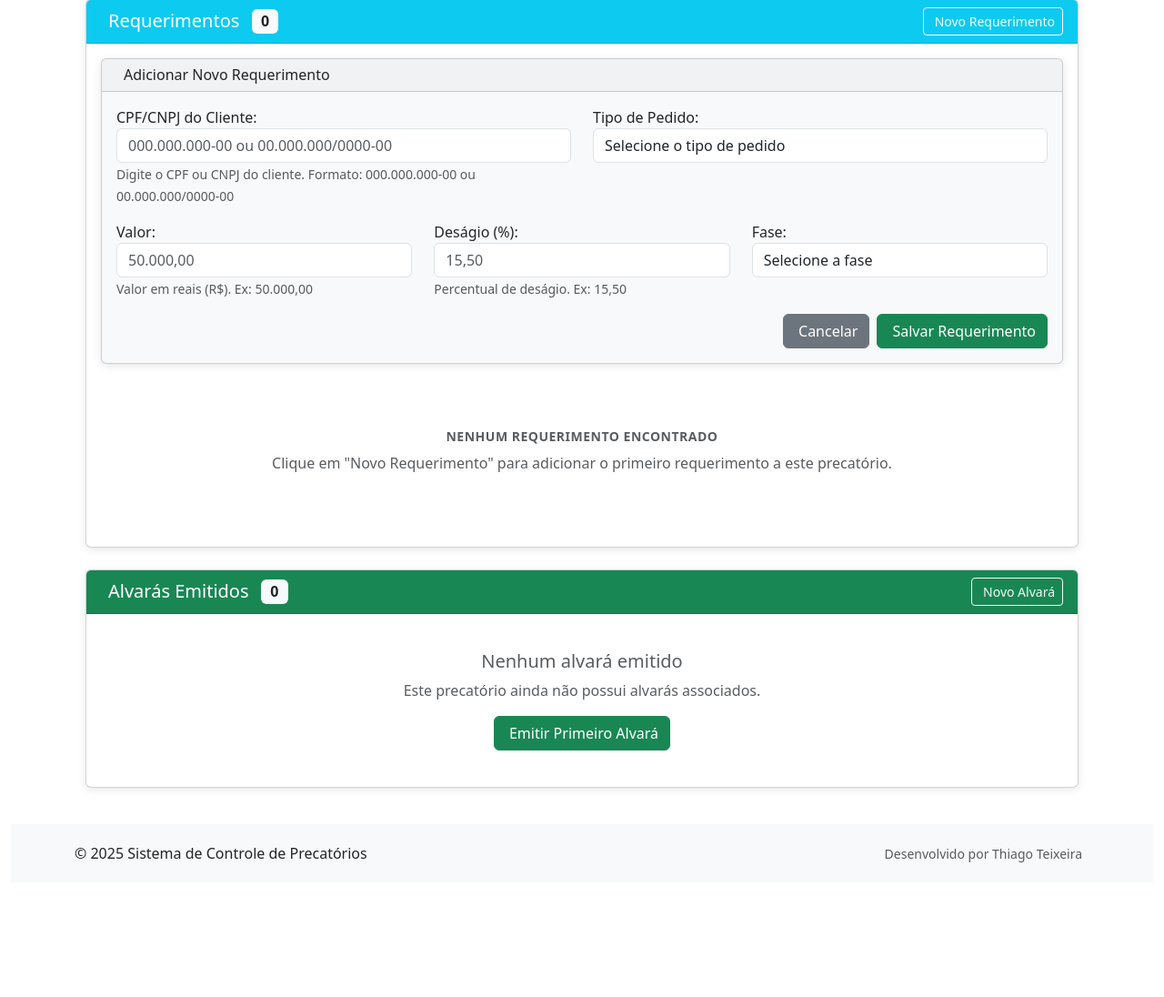
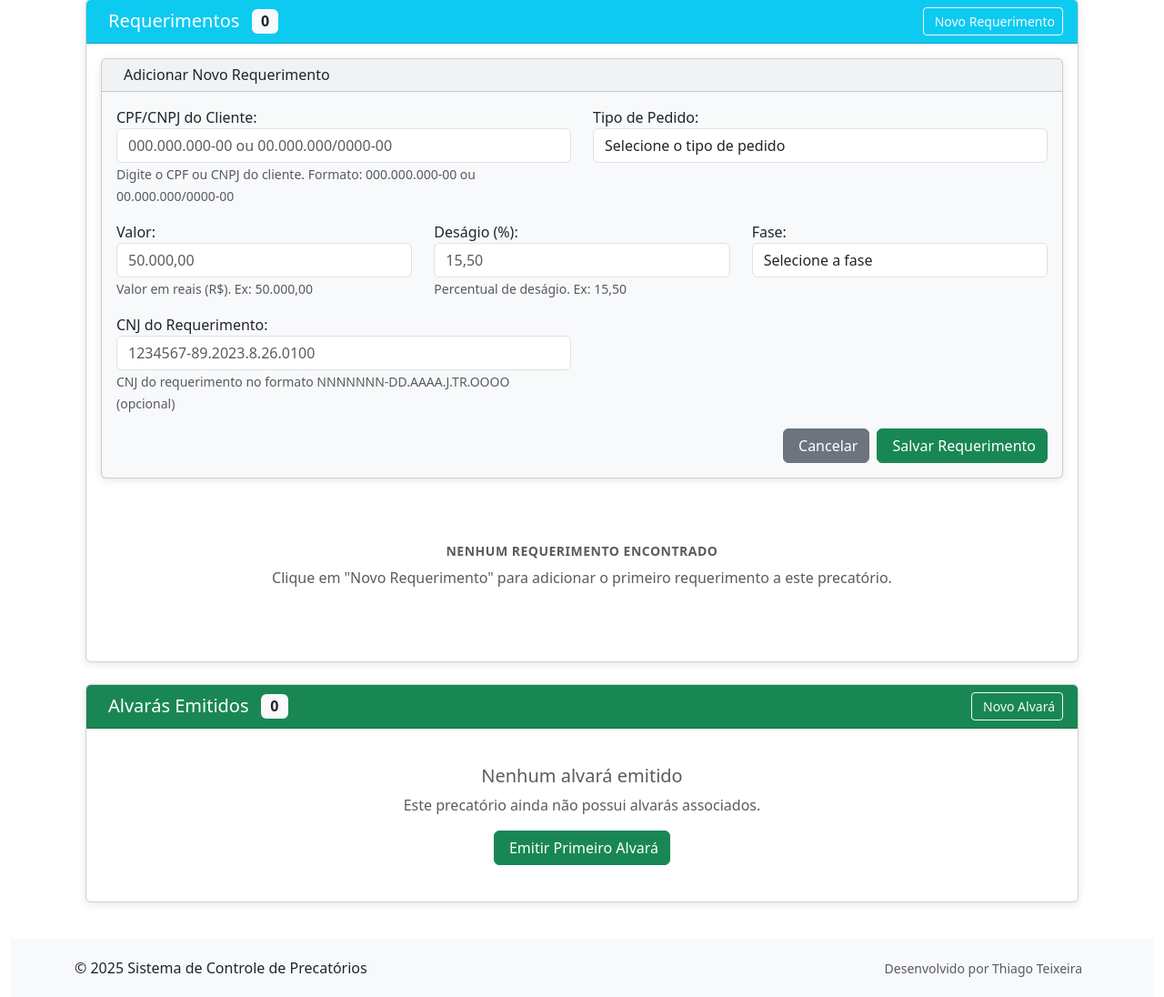
Before and after one commit to thsteixeira/precatorios, a Django app: page /precatorios/Sample/ in a window 1280 px wide, after a click on "Novo Requerimento". Shown: the part 1509-2605 px from the top of the page at 91% size. Before the commit the page ends 2457 px from the top, so only its background shows below. Run offline with Django 3.2, Linux system fonts and the light colour scheme; a user stored in the database is signed in; tables that the repository leaves empty hold one stand-in row (values such as "Sample post"); some libraries are stand-ins or nearby versions.

Commit message:
adding field cnj to requerimento model

```diff
--- a/precapp/forms.py
+++ b/precapp/forms.py
@@ -1579,6 +1579,19 @@
         })
     )
 
+    cnj = forms.CharField(
+        max_length=29,
+        label='CNJ do Requerimento',
+        help_text='CNJ do requerimento no formato NNNNNNN-DD.AAAA.J.TR.OOOO (opcional)',
+        required=False,
+        widget=forms.TextInput(attrs={
+            'class': 'form-control',
+            'placeholder': '1234567-89.2023.8.26.0100',
+            'pattern': r'\d{7}-\d{2}\.\d{4}\.\d{1}\.\d{2}\.\d{4}',
+            'title': 'CNJ no formato: NNNNNNN-DD.AAAA.J.TR.OOOO'
+        })
+    )
+
     def __init__(self, *args, **kwargs):
         self.precatorio = kwargs.pop('precatorio', None)
         super().__init__(*args, **kwargs)
@@ -1614,9 +1627,19 @@
                 raise forms.ValidationError(f'Não foi encontrado um cliente com o documento "{cpf}". Verifique se o número está correto ou cadastre o cliente primeiro.')
         return cpf
 
+    def clean_cnj(self):
+        """Validate CNJ format if provided"""
+        cnj = self.cleaned_data.get('cnj')
+        if cnj:  # Only validate if CNJ is provided (it's optional)
+            try:
+                validate_cnj(cnj)
+            except ValidationError as e:
+                raise forms.ValidationError(str(e))
+        return cnj
+
     class Meta:
         model = Requerimento
-        fields = ["valor", "desagio", "pedido", "fase"]
+        fields = ["valor", "desagio", "pedido", "fase", "cnj"]
 
         widgets = {
             'pedido': forms.Select(attrs={
--- a/precapp/models.py
+++ b/precapp/models.py
@@ -1336,6 +1336,14 @@
         help_text="Fase principal atual do requerimento"
     )
 
+    # Optional CNJ field for requerimento
+    cnj = models.CharField(
+        max_length=29,  # CNJ format: NNNNNNN-DD.AAAA.J.TR.OOOO (29 characters)
+        null=True,
+        blank=True,
+        help_text="CNJ do requerimento no formato NNNNNNN-DD.AAAA.J.TR.OOOO"
+    )
+
     # Audit fields for tracking fase changes
     fase_ultima_alteracao = models.DateTimeField(
         null=True,
--- a/precapp/templates/precapp/precatorio_detail.html
+++ b/precapp/templates/precapp/precatorio_detail.html
@@ -936,6 +936,22 @@
                                         </div>
                                     </div>
                                 </div>
+                                <div class="row">
+                                    <div class="col-md-6">
+                                        <div class="mb-3">
+                                            {{ requerimento_form.cnj.label_tag }}
+                                            {{ requerimento_form.cnj }}
+                                            {% if requerimento_form.cnj.help_text %}
+                                                <small class="form-text text-muted">{{ requerimento_form.cnj.help_text }}</small>
+                                            {% endif %}
+                                            {% if requerimento_form.cnj.errors %}
+                                                <div class="text-danger small">
+                                                    {% for error in requerimento_form.cnj.errors %}{{ error }}{% endfor %}
+                                                </div>
+                                            {% endif %}
+                                        </div>
+                                    </div>
+                                </div>
                                 <div class="d-flex justify-content-end">
                                     <button type="button" class="btn btn-secondary me-2" data-bs-toggle="collapse" data-bs-target="#novoRequerimentoForm">
                                         <i class="fas fa-times me-1"></i>Cancelar
@@ -956,6 +972,7 @@
                             <thead class="table-light">
                                 <tr>
                                     <th>Cliente</th>
+                                    <th>CNJ Requerimento</th>
                                     <th>Tipo de Pedido</th>
                                     <th>Valor</th>
                                     <th>Deságio</th>
@@ -976,6 +993,13 @@
                                                 <small class="text-muted">CPF ou CNPJ: {{ requerimento.cliente.cpf }}</small>
                                             </div>
                                         </div>
+                                    </td>
+                                    <td>
+                                        {% if requerimento.cnj %}
+                                            <span class="fw-bold text-info">{{ requerimento.cnj }}</span>
+                                        {% else %}
+                                            <span class="text-muted">-</span>
+                                        {% endif %}
                                     </td>
                                     <td>
                                         {% if requerimento.pedido %}
--- a/precapp/views.py
+++ b/precapp/views.py
@@ -1177,6 +1177,7 @@
     # Get filter parameters
     cliente_filter = request.GET.get('cliente', '').strip()
     precatorio_filter = request.GET.get('precatorio', '').strip()
+    cnj_requerimento_filter = request.GET.get('cnj_requerimento', '').strip()
     pedido_filter = request.GET.get('pedido', '').strip()
     fase_filter = request.GET.get('fase', '').strip()
 
@@ -1187,13 +1188,14 @@
     if precatorio_filter:
         requerimentos = requerimentos.filter(precatorio__cnj__icontains=precatorio_filter)
 
+    if cnj_requerimento_filter:
+        requerimentos = requerimentos.filter(cnj__icontains=cnj_requerimento_filter)
+
     if pedido_filter:
         requerimentos = requerimentos.filter(pedido__id=pedido_filter)
 
     if fase_filter:
-        requerimentos = requerimentos.filter(fase__nome=fase_filter)
-
-    # Get available phases for requerimentos
+        requerimentos = requerimentos.filter(fase__nome=fase_filter)    # Get available phases for requerimentos
     from .models import Fase
     available_fases = Fase.get_fases_for_requerimento()
 
@@ -1225,6 +1227,7 @@
         # Current filter values for form persistence
         'current_cliente': cliente_filter,
         'current_precatorio': precatorio_filter,
+        'current_cnj_requerimento': cnj_requerimento_filter,
         'current_pedido': pedido_filter,
         'current_fase': fase_filter,
     }
```
Also changed, not shown: precapp/admin.py (+4 -4 lines), precapp/templates/precapp/requerimento_list.html (+18 -0 lines), precapp/migrations/0001_initial.py.
